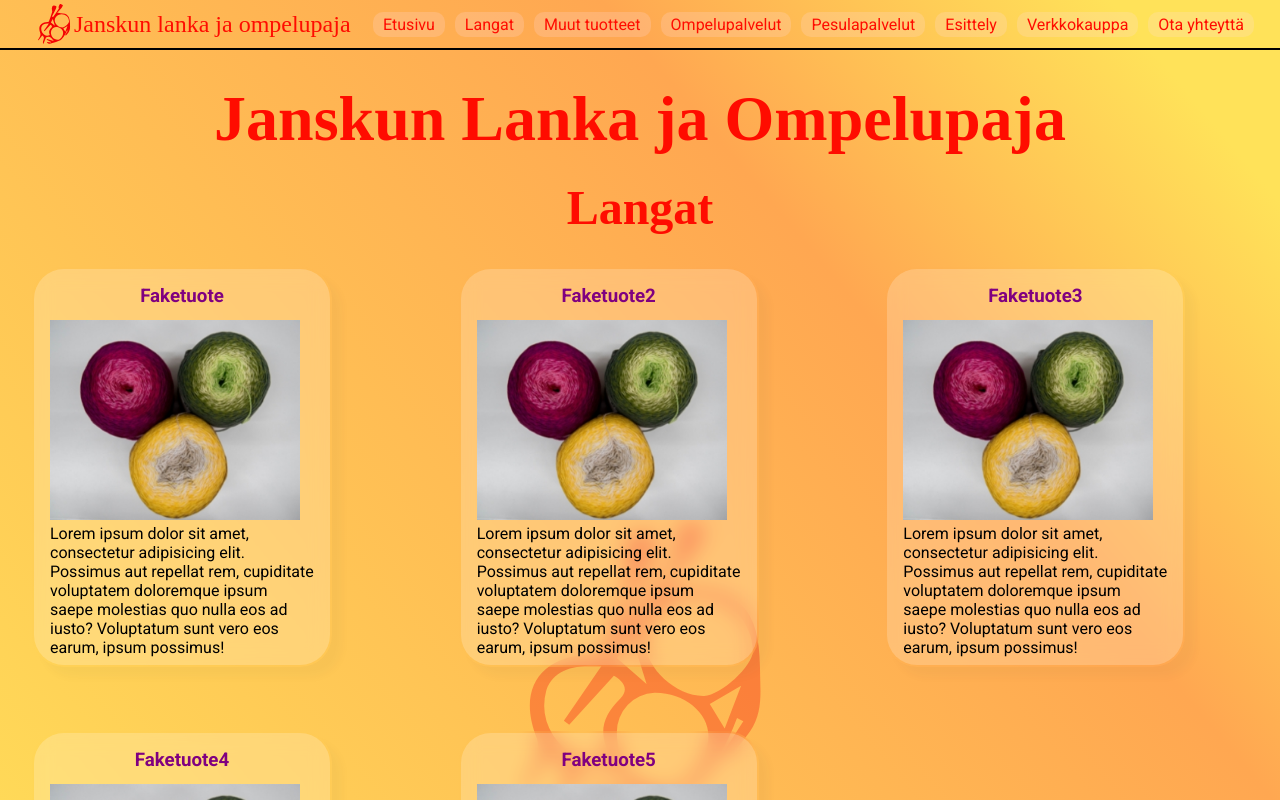
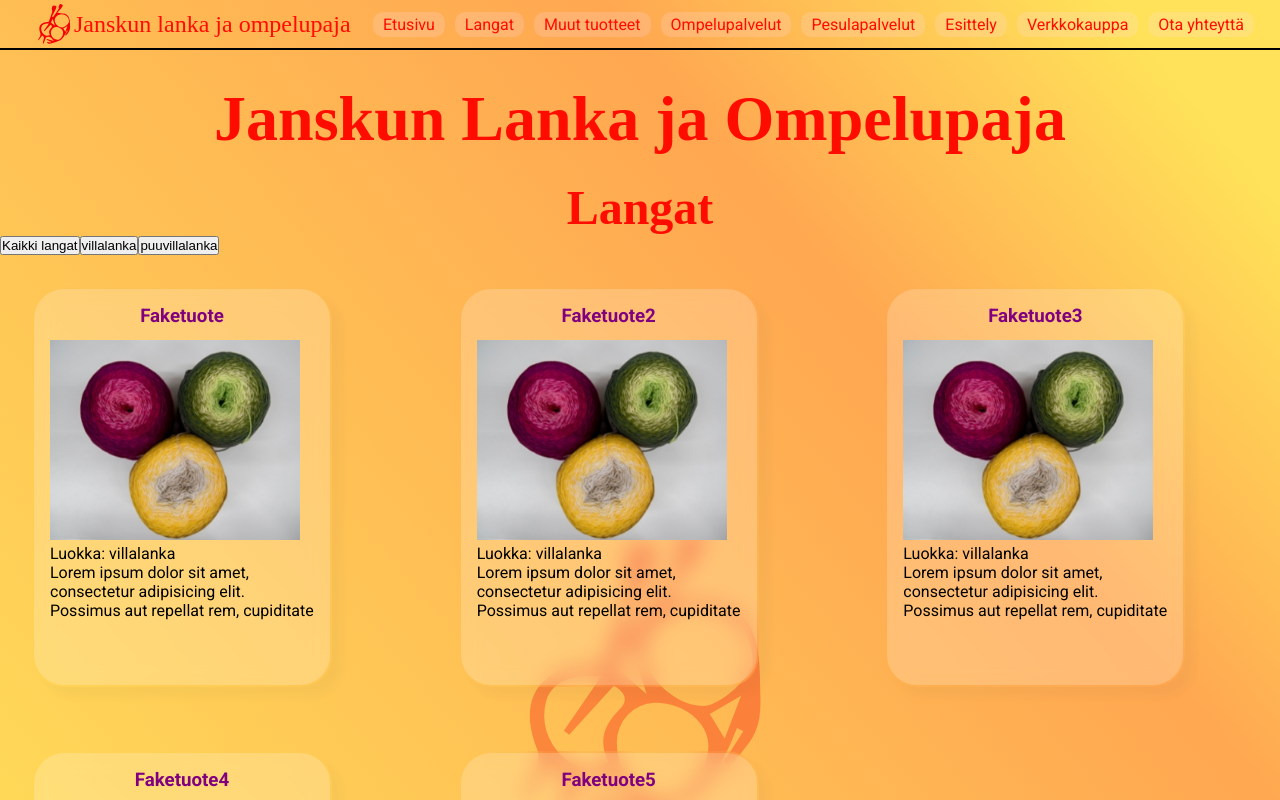
Before and after one commit to LinkinWD/janskunkoodi, a Next.js app: page /langat in a window 1280 px wide. Shown: the top 800 px of the page. Built offline with nearby package versions, Linux system fonts and the light colour scheme; a web font is replaced by a local one.

Commit message:
lankoihin mappi logiikka lisätty, filteröi tuotteet

```diff
--- /dev/null
+++ b/components/MenuBtn.js
@@ -0,0 +1,5 @@
+import React from 'react';
+
+export default function MenuBtn({ itemclass, tuote }) {
+	return <button onClick={() => tuote(itemclass)}>{itemclass}</button>;
+}
--- a/components/Tuotekortti.js
+++ b/components/Tuotekortti.js
@@ -2,16 +2,13 @@ import Image from 'next/image';
 import styled from '../styles/tuotekortti.module.css';
 
 export default function Tuotekortti({ lanka }) {
-	const { title, img, description } = lanka;
+	const { title, img, description, itemclass } = lanka;
 	return (
 		<article className={styled.card}>
 			<h3 className={styled.title}>{title}</h3>
 			<Image src="/images/tuotteet/lanka.jpg" width={250} height={200} />
-			<p>
-				Lorem ipsum dolor sit amet, consectetur adipisicing elit. Possimus aut repellat rem, cupiditate
-				voluptatem doloremque ipsum saepe molestias quo nulla eos ad iusto? Voluptatum sunt vero eos earum,
-				ipsum possimus!
-			</p>
+			<p>Luokka: {itemclass}</p>
+			<p>Lorem ipsum dolor sit amet, consectetur adipisicing elit. Possimus aut repellat rem, cupiditate</p>
 		</article>
 	);
 }
--- a/data.js
+++ b/data.js
@@ -1,7 +1,7 @@
 export const lankadata = [
 	{
 		id: 1,
-		class: 'villalanka',
+		itemclass: 'villalanka',
 		title: 'faketuote',
 		img: '/images/tuotteet/lanka.jpg',
 		description:
@@ -9,7 +9,7 @@ export const lankadata = [
 	},
 	{
 		id: 2,
-		class: 'villalanka',
+		itemclass: 'villalanka',
 		title: 'faketuote2',
 		img: '/images/tuotteet/lanka.jpg',
 		description:
@@ -17,7 +17,7 @@ export const lankadata = [
 	},
 	{
 		id: 3,
-		class: 'villalanka',
+		itemclass: 'villalanka',
 		title: 'faketuote3',
 		img: '/images/tuotteet/lanka.jpg',
 		description:
@@ -25,7 +25,7 @@ export const lankadata = [
 	},
 	{
 		id: 4,
-		class: 'puuvillalanka',
+		itemclass: 'puuvillalanka',
 		title: 'faketuote4',
 		img: '/images/tuotteet/lanka.jpg',
 		description:
@@ -33,7 +33,7 @@ export const lankadata = [
 	},
 	{
 		id: 5,
-		class: 'puuvillalanka',
+		itemclass: 'puuvillalanka',
 		title: 'faketuote5',
 		img: '/images/tuotteet/lanka.jpg',
 		description:
--- a/pages/langat.js
+++ b/pages/langat.js
@@ -2,18 +2,47 @@ import Otsikko from '../components/Otsikko';
 import Tuotekortti from '../components/Tuotekortti';
 import { lankadata } from '../data';
 import Head from 'next/head';
+import { useState } from 'react';
+import MenuBtn from '../components/MenuBtn';
 
 export default function langat() {
+	const [ tuotteet, setTuotteet ] = useState('kaikkiTuotteet');
+	function getUnique(lankadata, index) {
+		const unique = lankadata
+			.map((e) => e.itemclass)
+			// store the keys of the unique objects
+			.map((e, i, final) => final.indexOf(e) === i && i)
+			// eliminate the dead keys & store unique objects
+			.filter((e) => lankadata[e])
+			.map((e) => lankadata[e]);
+
+		return unique;
+	}
+	let uniqueBtn = getUnique(lankadata, 'id');
+
 	return (
 		<section>
 			<Head>
 				<title>Langat</title>
 			</Head>
 			<Otsikko otsikko={'Langat'} />
+			<div className="btncontainer">
+				<button onClick={() => setTuotteet('kaikkiTuotteet')}>Kaikki langat</button>
+
+				{uniqueBtn.map((lanka) => {
+					return <MenuBtn key={lanka.id} itemclass={lanka.itemclass} tuote={setTuotteet} />;
+				})}
+			</div>
 
 			<div className="tuotteet">
+				{tuotteet === 'kaikkiTuotteet' &&
+					lankadata.map((lanka) => {
+						return <Tuotekortti key={lanka.id} lanka={lanka} />;
+					})}
 				{lankadata.map((lanka) => {
-					return <Tuotekortti key={lanka.id} lanka={lanka} />;
+					if (tuotteet === lanka.itemclass) {
+						return <Tuotekortti key={lanka.id} lanka={lanka} />;
+					}
 				})}
 			</div>
 		</section>
```
